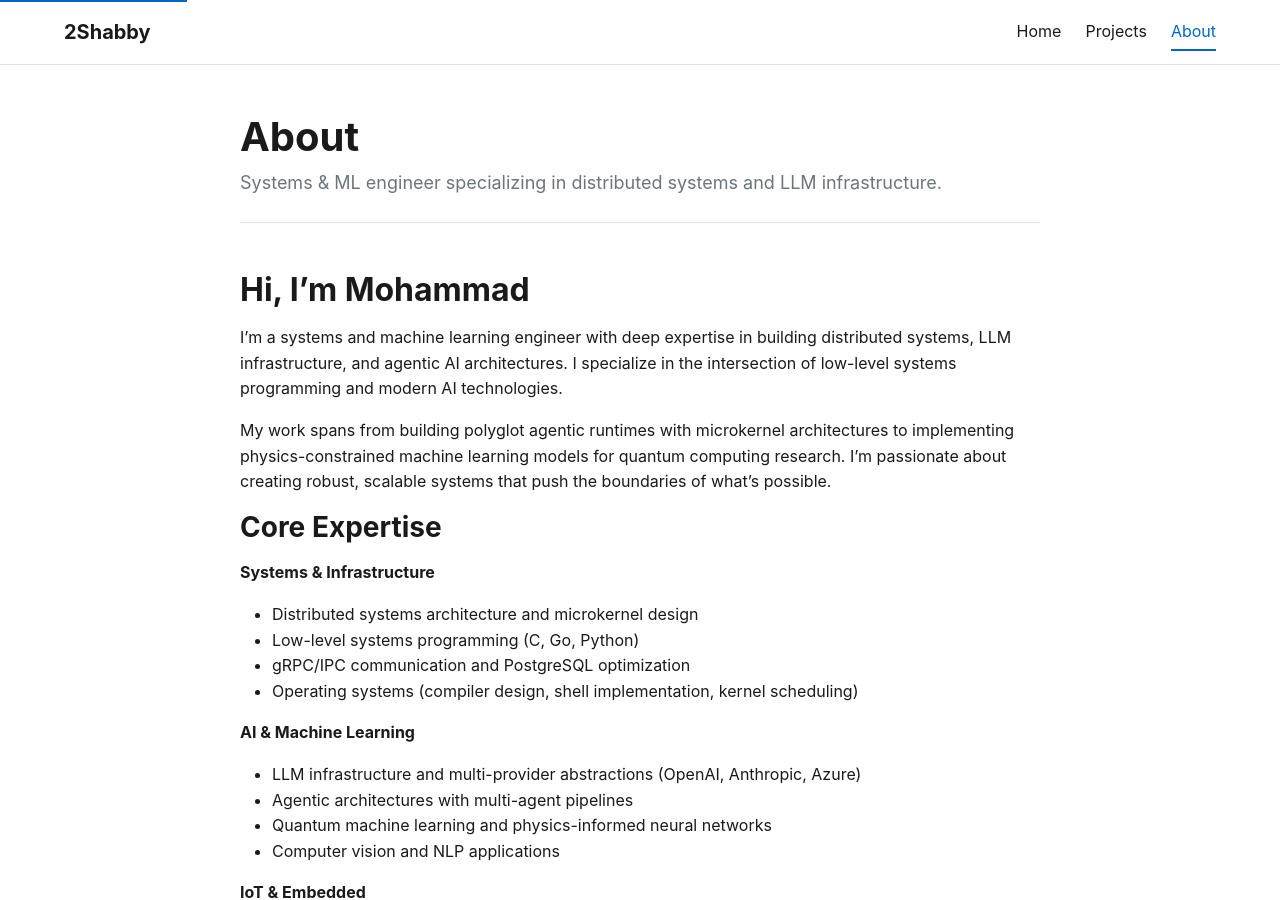
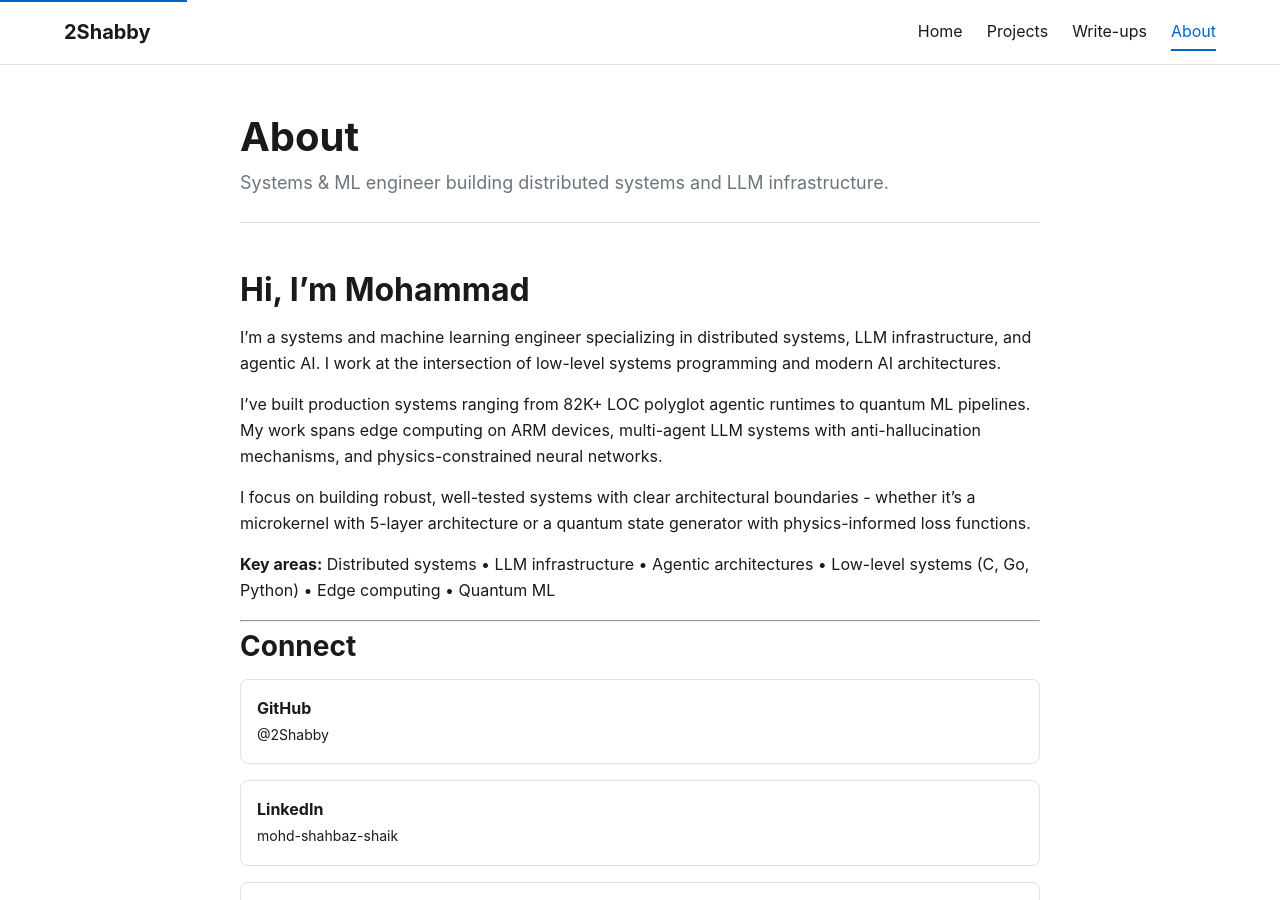
Before and after one commit to 2Shabby/2shabby.github.io, a Jekyll site: the page built from pages/about.md, in a window 1280 px wide and 900 px high. Built offline with Jekyll 4.4.1, drawn with Linux system fonts in a browser that asks for light colours; some of the changed text lies outside the part shown.

Commit message:
refactor: Split navigation into 4 items (Home, Projects, Write-ups, About)
- Added Write-ups page for blog/technical writing
- Condensed About page to brief bio + contact only
- Updated navigation to 4 items with clear separation:
  - Home: Featured work
  - Projects: Technical projects catalog
  - Write-ups: Blog posts and technical writing
  - About: Bio and contact info
- Removed verbose expertise sections from About
- Write-ups page ready for future posts

```diff
--- a/_includes/nav.html
+++ b/_includes/nav.html
@@ -11,7 +11,12 @@
       </a>
     </li>
     <li>
-      <a href="{{ '/about/' | relative_url }}"{% if page.url contains '/about' or page.url contains '/contact' %} class="active" aria-current="page"{% endif %}>
+      <a href="{{ '/writing/' | relative_url }}"{% if page.url contains '/writing' or page.url contains '/posts' or page.layout == 'post' %} class="active" aria-current="page"{% endif %}>
+        Write-ups
+      </a>
+    </li>
+    <li>
+      <a href="{{ '/about/' | relative_url }}"{% if page.url contains '/about' %} class="active" aria-current="page"{% endif %}>
         About
       </a>
     </li>
--- a/pages/about.md
+++ b/pages/about.md
@@ -1,54 +1,20 @@
 ---
 layout: page
 title: About
-description: Systems & ML engineer specializing in distributed systems and LLM infrastructure.
+description: Systems & ML engineer building distributed systems and LLM infrastructure.
 permalink: /about/
-nav_order: 2
 narrow: true
 ---
 
 ## Hi, I'm Mohammad
 
-I'm a systems and machine learning engineer with deep expertise in building distributed systems, LLM infrastructure, and agentic AI architectures. I specialize in the intersection of low-level systems programming and modern AI technologies.
+I'm a systems and machine learning engineer specializing in distributed systems, LLM infrastructure, and agentic AI. I work at the intersection of low-level systems programming and modern AI architectures.
 
-My work spans from building polyglot agentic runtimes with microkernel architectures to implementing physics-constrained machine learning models for quantum computing research. I'm passionate about creating robust, scalable systems that push the boundaries of what's possible.
+I've built production systems ranging from 82K+ LOC polyglot agentic runtimes to quantum ML pipelines. My work spans edge computing on ARM devices, multi-agent LLM systems with anti-hallucination mechanisms, and physics-constrained neural networks.
 
-### Core Expertise
+I focus on building robust, well-tested systems with clear architectural boundaries - whether it's a microkernel with 5-layer architecture or a quantum state generator with physics-informed loss functions.
 
-**Systems & Infrastructure**
-- Distributed systems architecture and microkernel design
-- Low-level systems programming (C, Go, Python)
-- gRPC/IPC communication and PostgreSQL optimization
-- Operating systems (compiler design, shell implementation, kernel scheduling)
-
-**AI & Machine Learning**
-- LLM infrastructure and multi-provider abstractions (OpenAI, Anthropic, Azure)
-- Agentic architectures with multi-agent pipelines
-- Quantum machine learning and physics-informed neural networks
-- Computer vision and NLP applications
-
-**IoT & Embedded**
-- Edge computing on ARM devices (Radxa Rock 5, ESP32)
-- Real-time audio processing and voice assistants
-- Industrial IoT with Modbus RTU and FreeRTOS
-- Kubernetes deployment for edge systems
-
-**Web & Blockchain**
-- Smart contract development (Solidity, Ethereum)
-- Full-stack development (React, Django, FastAPI)
-- Decentralized storage (IPFS) and Web3 integration
-
-### Background
-
-I've built production systems handling everything from real-time voice processing on edge devices to multi-agent LLM pipelines with anti-hallucination mechanisms. My projects range from 82K+ LOC polyglot runtimes to research-grade quantum ML implementations with comprehensive test coverage.
-
-I believe in writing maintainable, well-tested code with clear architectural boundaries. Whether it's a microkernel with 5-layer architecture or a quantum state generator with physics-constrained loss functions, I focus on building systems that are both theoretically sound and practically robust.
-
-### This Site
-
-This portfolio is built with Jekyll and hosted on GitHub Pages. It features a data-driven architecture with zero JavaScript for core functionality, pure CSS dark mode, and semantic HTML throughout. The projects page uses `<details>`/`<summary>` elements for NO-JS category expansion.
-
-Source available at [github.com/2Shabby/2shabby.github.io](https://github.com/2Shabby/2shabby.github.io).
+**Key areas:** Distributed systems • LLM infrastructure • Agentic architectures • Low-level systems (C, Go, Python) • Edge computing • Quantum ML
 
 ---
 
```
Also changed, not shown: pages/writing.md (added, +31 -0 lines).
